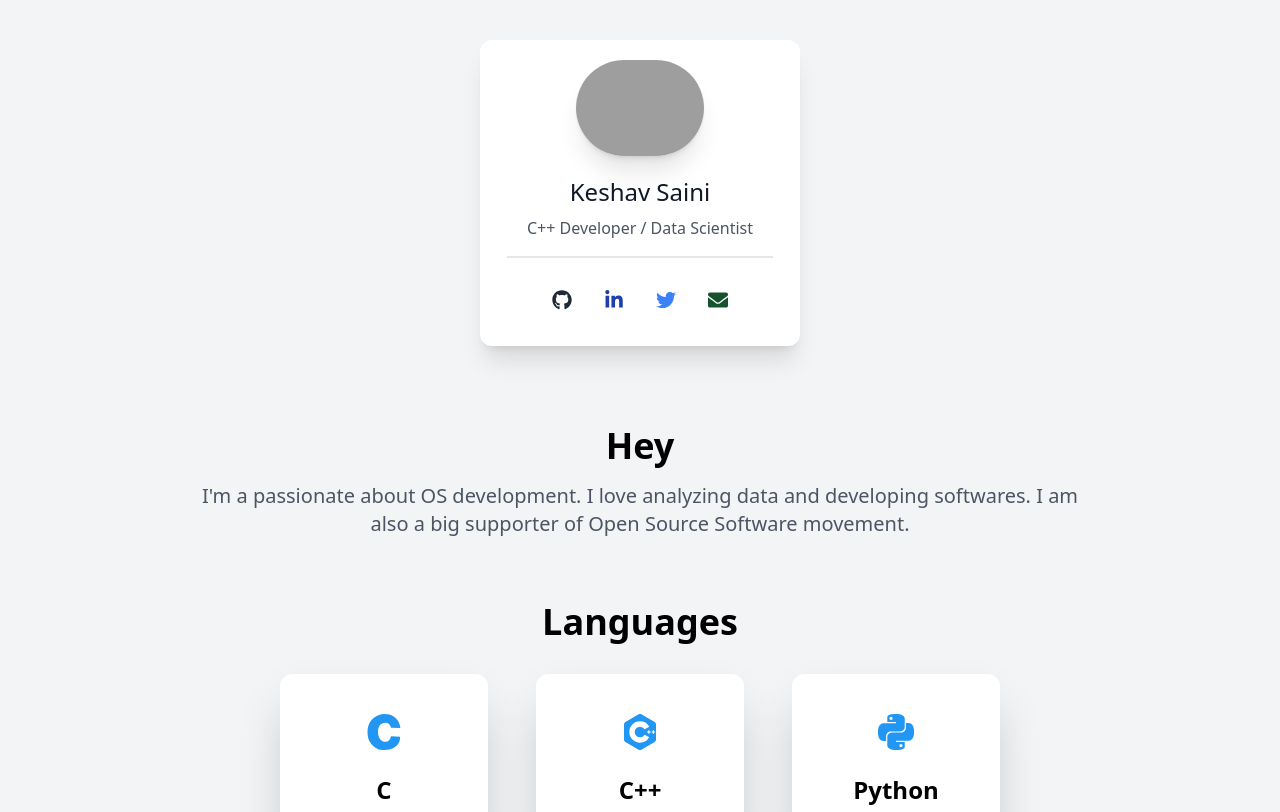
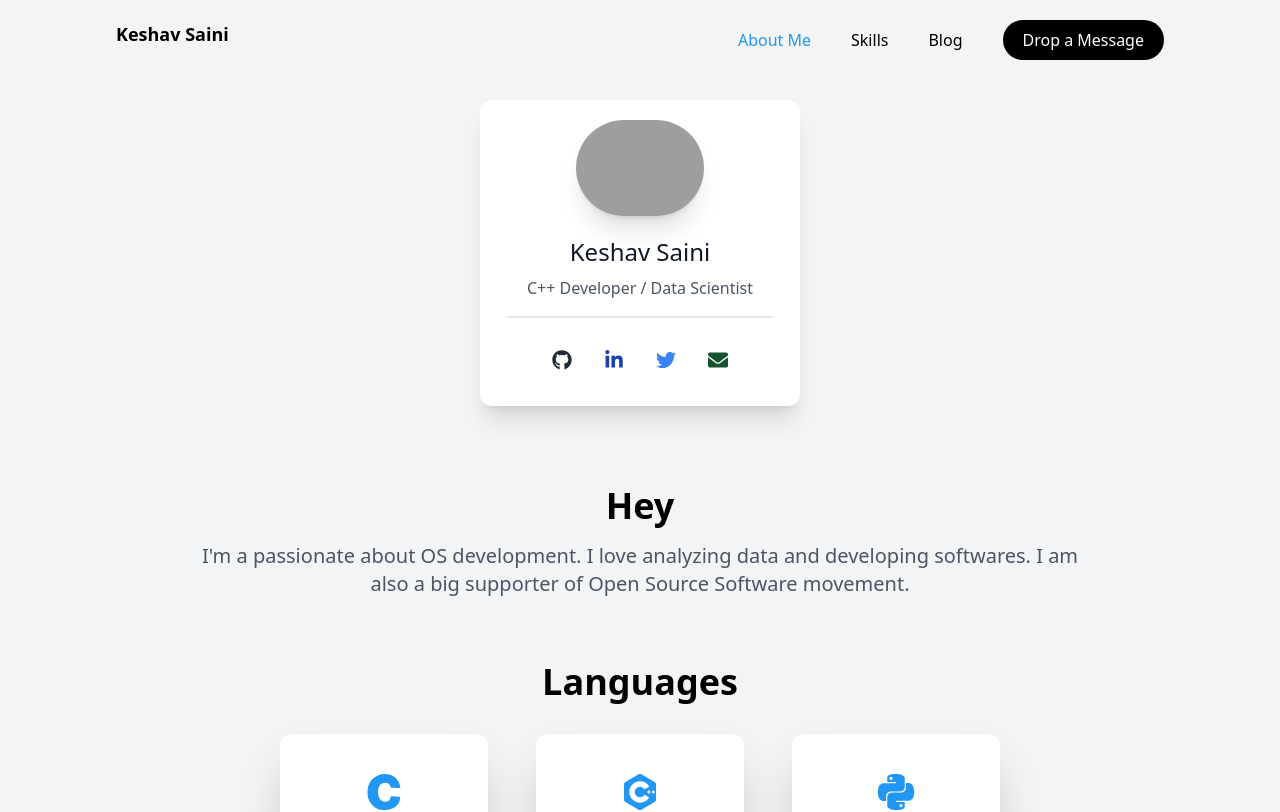
Before and after one commit to professor91/keshav-saini, a React (Create React App) app: page / in a window 1280 px wide. Shown: the top 812 px of the page. Built offline with nearby package versions, Linux system fonts and the light colour scheme; grey boxes are pictures that could not be loaded.

Commit message:
Added NavBar

```diff
--- a/src/App.js
+++ b/src/App.js
@@ -1,4 +1,5 @@
 import React from "react"
+import NavBar from "./components/NavBar";
 import Card from "./components/Card"
 import About from "./components/About";
 import Footer from "./components/Footer";
@@ -6,7 +7,9 @@ import Skills from "./components/Skills";
 
 function App() {
   return (
-    <div className="min-h-screen py-10 px-3 sm: px-5 bg-gray-100">
+    <div
+      className="min-h-screen py-5 px-10 sm: px-5 bg-gray-100">
+      <NavBar />
       <Card />
       <About />
       <Skills />
--- /dev/null
+++ b/src/components/NavBar.js
@@ -0,0 +1,24 @@
+import React from "react";
+import { HiMenuAlt3 } from "react-icons/hi"
+function NavBar () {
+    return(
+        <nav
+            className="container flex justify-between pb-10 mx-auto px-8 md:px-14 lg:px-24 w-full">
+            <div className="text-lg font-bold">Keshav Saini</div>
+            <div
+                className="hidden md:flex space-x-10 items-center">
+                <a href="#" className="text-selected-text">About Me</a>
+                <a href="#" className="">Skills</a>
+                <a href="#" className="">Blog</a>
+                <a href="#" className="">
+                    <button className="bg-black rounded-full px-5 py-2">
+                        <span className="text-white transiti">Drop a Message</span>
+                    </button>
+                </a>
+            </div>
+            <HiMenuAlt3 className="md:hidden text-xl" />
+        </nav>
+    );
+}
+
+export default NavBar;
--- a/tailwind.config.js
+++ b/tailwind.config.js
@@ -1,7 +1,12 @@
 module.exports = {
   content: ["./src/**/*.{js,jsx,ts,tsx}"],
   theme: {
-    extend: {},
+    extend: {
+      colors: {
+        'body' : '#f3f4f6',
+        'selected-text' : '#2196f3',
+      },
+    },
   },
   plugins: [],
 }
```
